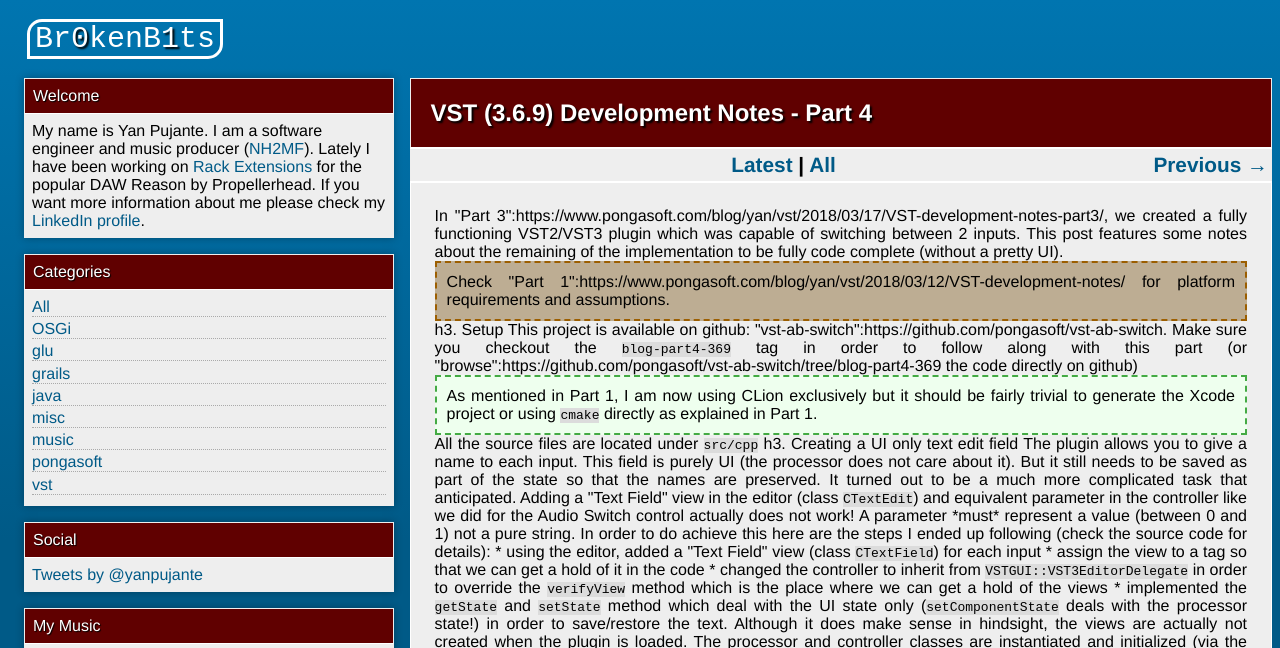
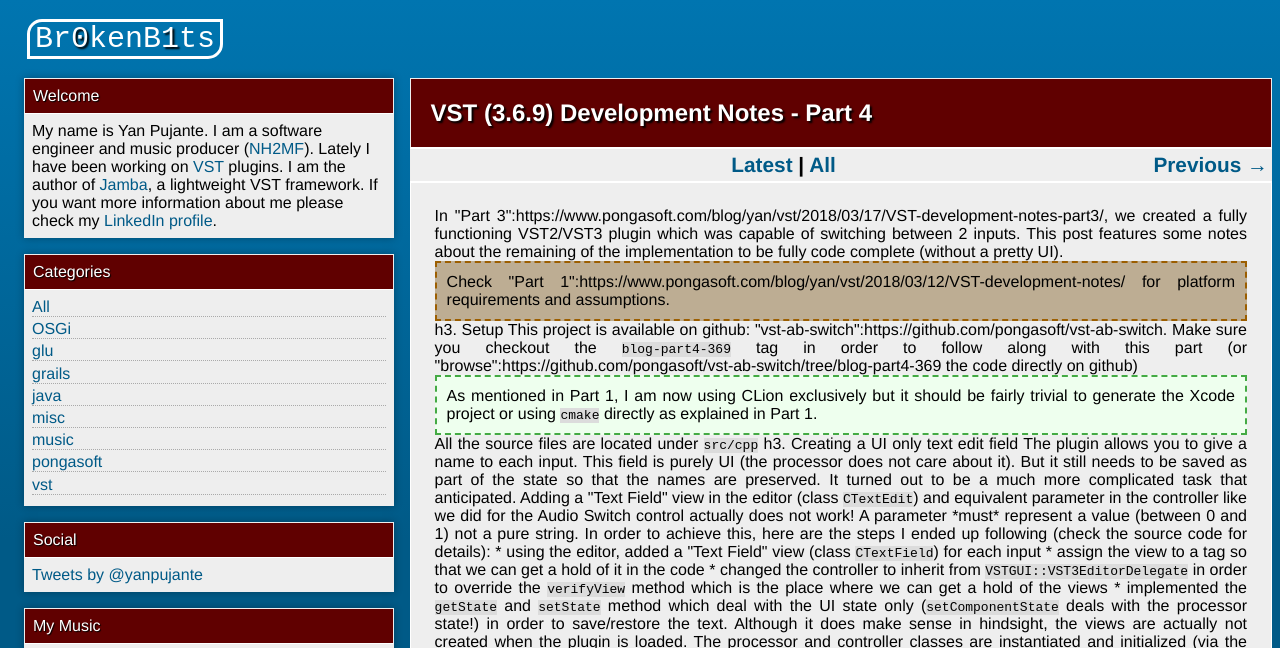
Before and after one commit to ypujante/blog, a Jekyll site: the page built from _posts/2018-03-24-VST-development-notes-part4.textile, in a window 1280 px wide and 900 px high, cut to the strip 0-648 px from the top of the window. Built offline with Jekyll 4.4.1, drawn with Linux system fonts in a browser that asks for light colours; comment, search, counter and statistics services are not loaded.

Commit message:
changed sidebar and fixed typos

```diff
--- a/_includes/sidebar.html
+++ b/_includes/sidebar.html
@@ -1,6 +1,6 @@
 <dl class="entry">
   <dt>Welcome</dt>
-  <dd>My name is Yan Pujante. I am a software engineer and music producer (<a href="http://nh2mf.com">NH2MF</a>). Lately I have been working on <a href="https://www.pongasoft.com">Rack Extensions</a> for the popular DAW Reason by Propellerhead.
+  <dd>My name is Yan Pujante. I am a software engineer and music producer (<a href="http://nh2mf.com">NH2MF</a>). Lately I have been working on <a href="https://www.pongasoft.com">VST</a> plugins. I am the author of <a href="https://github.com/pongasoft/jamba">Jamba</a>, a lightweight VST framework.
     If you want more information about me please check my
     <a href="https://www.linkedin.com/in/yan">LinkedIn profile</a>.
   </dd>
--- a/_posts/2018-03-14-VST-development-notes-part2.textile
+++ b/_posts/2018-03-14-VST-development-notes-part2.textile
@@ -75,7 +75,7 @@ IPluginFactory* PLUGIN_API GetPluginFactory()
 
 <div class="info">This information is in the VST3 documentation but quite buried... It is on the VST 3 API / VST-MA page (selected in the sidebar) under the section Plug-ins / Module Factory.</div>
 
-Once the host gets access to the factory, it can then calls it back to instantiate the processor and controller.
+Once the host gets access to the factory, it can then call it back to instantiate the processor and controller.
 
 Thankfully the implementation of this method, the factory itself and the class registration is all done via a set of macros (see file <code>ABSwitchVST3.cpp</code>):
 
--- a/_posts/2018-03-17-VST-development-notes-part3.textile
+++ b/_posts/2018-03-17-VST-development-notes-part3.textile
@@ -248,7 +248,7 @@ The <code>fSwitchState</code> field is used to determine which stereo input we s
 
 h3. Conclusion
 
-At this stage we have a fully working A/B switch. It's not pretty, it doesn't have all the bells and whistle of the Rack Extension but the core part of the plugin is doing what it is supposed to do. The final version should be very similar to the Rack Extension (minus CV handling which is not available in the VST world :( ).
+At this stage we have a fully working A/B switch. It's not pretty, it doesn't have all the bells and whistles of the Rack Extension but the core part of the plugin is doing what it is supposed to do. The final version should be very similar to the Rack Extension (minus CV handling which is not available in the VST world :( ).
 
 h3. Next
 
--- a/_posts/2018-03-24-VST-development-notes-part4.textile
+++ b/_posts/2018-03-24-VST-development-notes-part4.textile
@@ -23,7 +23,7 @@ h3. Creating a UI only text edit field
 
 The plugin allows you to give a name to each input. This field is purely UI (the processor does not care about it). But it still needs to be saved as part of the state so that the names are preserved. It turned out to be a much more complicated task that anticipated. Adding a "Text Field" view in the editor (class <code>CTextEdit</code>) and equivalent parameter in the controller like we did for the Audio Switch control actually does not work! A parameter *must* represent a value (between 0 and 1) not a pure string.
 
-In order to do achieve this here are the steps I ended up following (check the source code for details):
+In order to achieve this, here are the steps I ended up following (check the source code for details):
 
 * using the editor, added a "Text Field" view (class <code>CTextField</code>) for each input
 * assign the view to a tag so that we can get a hold of it in the code
```
